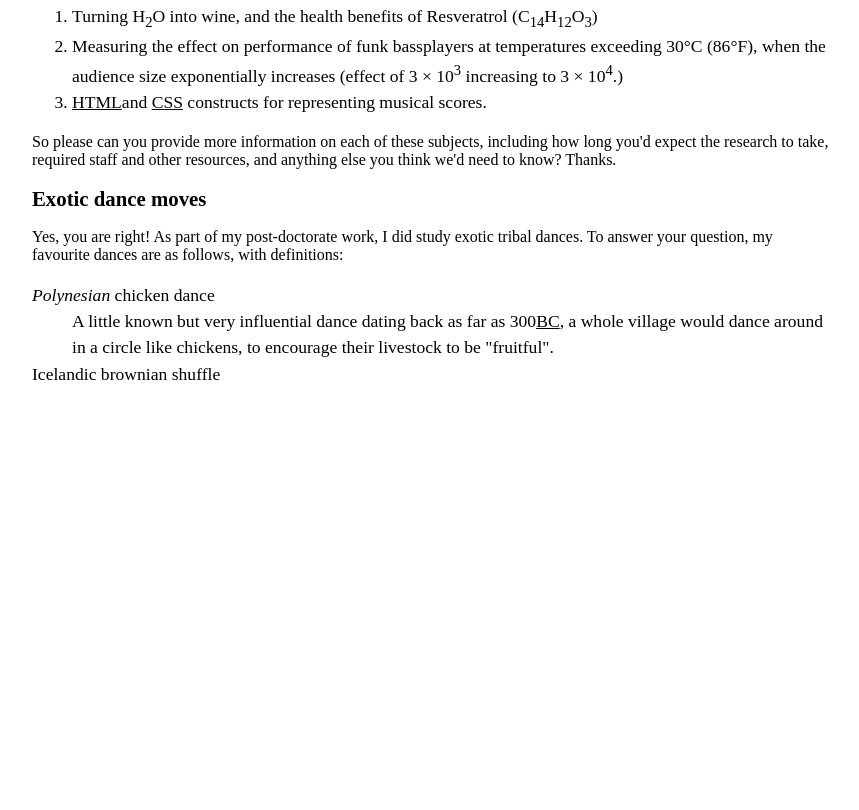
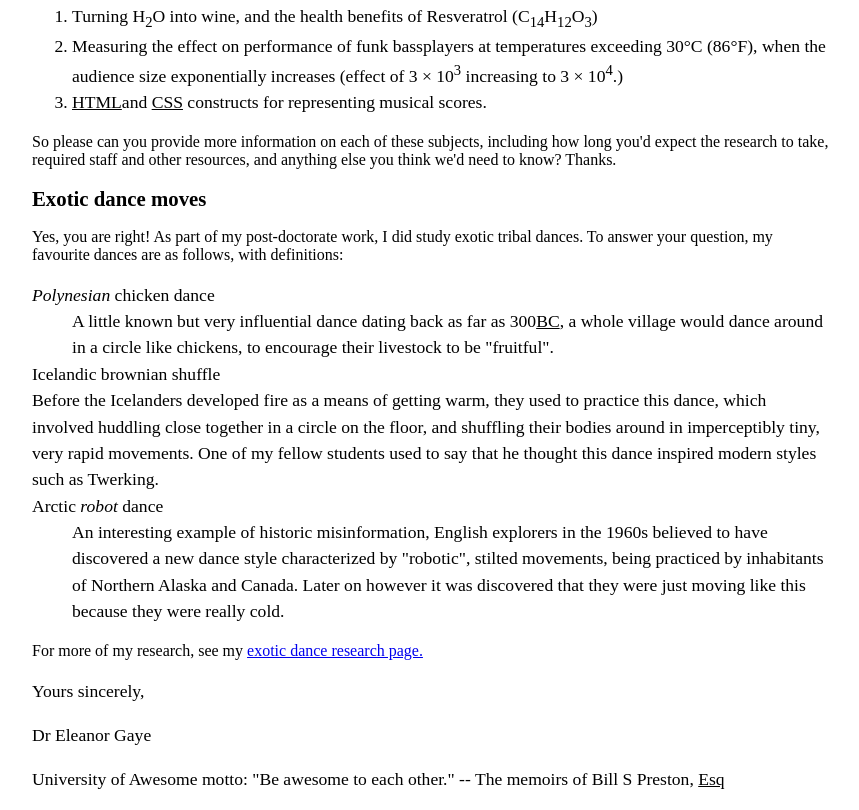
Before and after one commit to kingkaima/ocheig25s7, a plain HTML site: page Assignment1/p1.html in a window 1280 px wide. Shown: the part 862-1672 px from the top of the page, without its empty margins (208-1067 px from the left). Before the commit the page ends 1267 px from the top, so only its background shows below. Drawn offline with Linux system fonts and the light colour scheme.

Commit message:
p1.html part5 cpmpletion

```diff
--- a/Assignment1/p1.html
+++ b/Assignment1/p1.html
@@ -104,3 +104,19 @@ Yes, you are right! As part of my post-doctorate work, I did study exotic tribal
     <dt><em>Polynesian</em> chicken dance</dt>
    <dd> A little known but very influential dance dating back as far as 300<u>BC</u>, a whole village would dance around in a circle like chickens, to encourage their livestock to be "fruitful".</dd>
     <dt>Icelandic brownian shuffle</dt>
+    <dt>Before the Icelanders developed fire as a means of getting warm, they used to practice this dance, which involved huddling close together in a circle on the floor, and shuffling their bodies around in imperceptibly tiny, very rapid movements. One of my fellow students used to say that he thought this dance inspired modern styles such as Twerking.</dt>
+   <dt> Arctic <em>robot</em> dance</dt>
+   <dd> An interesting example of historic misinformation, English explorers in the 1960s believed to have discovered a new dance style characterized by "robotic", stilted movements, being practiced by inhabitants of Northern Alaska and Canada. Later on however it was discovered that they were just moving like this because they were really cold.</dd>
+
+</dl>
+For more of my research, see my  <span style="color:blue;"><a href="http://example.com">exotic dance research page.</a></span>
+
+<p style ="text-align: left;">Yours sincerely,</p>
+
+<p style ="text-align: left;">Dr Eleanor Gaye </p>
+
+
+
+<p style ="text-align: left;">University of Awesome motto: "Be awesome to each other." -- The memoirs of Bill S Preston, <u>Esq</u> </p>
+</body>
+</html>
```
